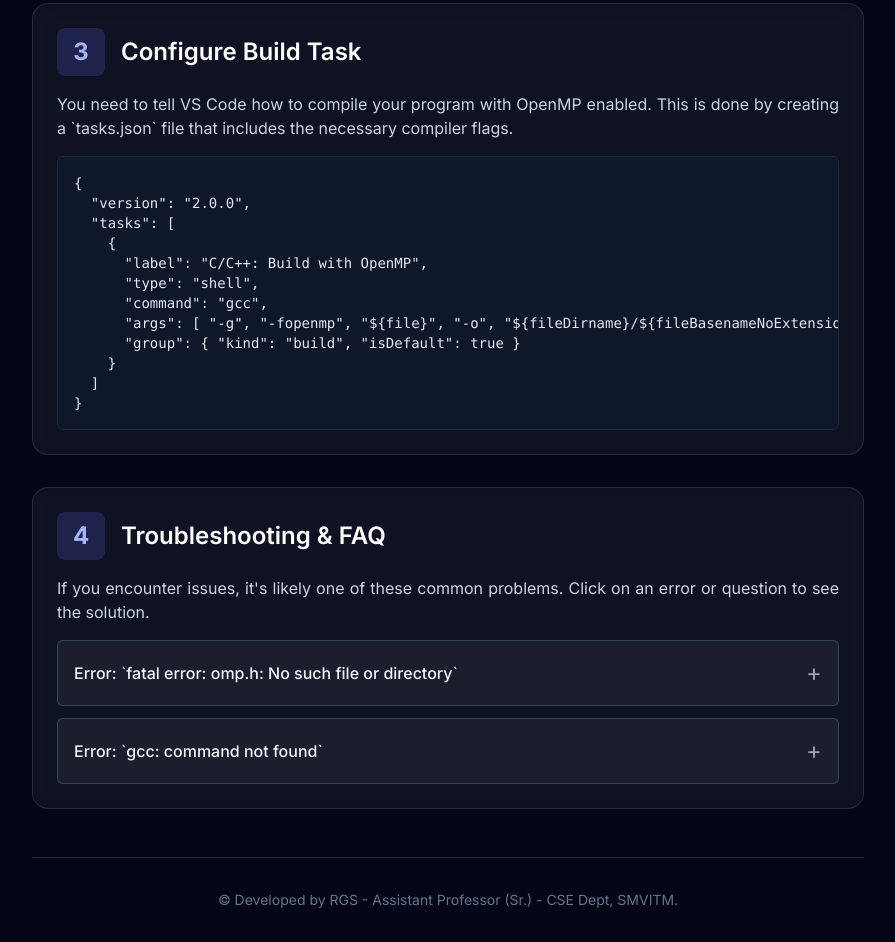
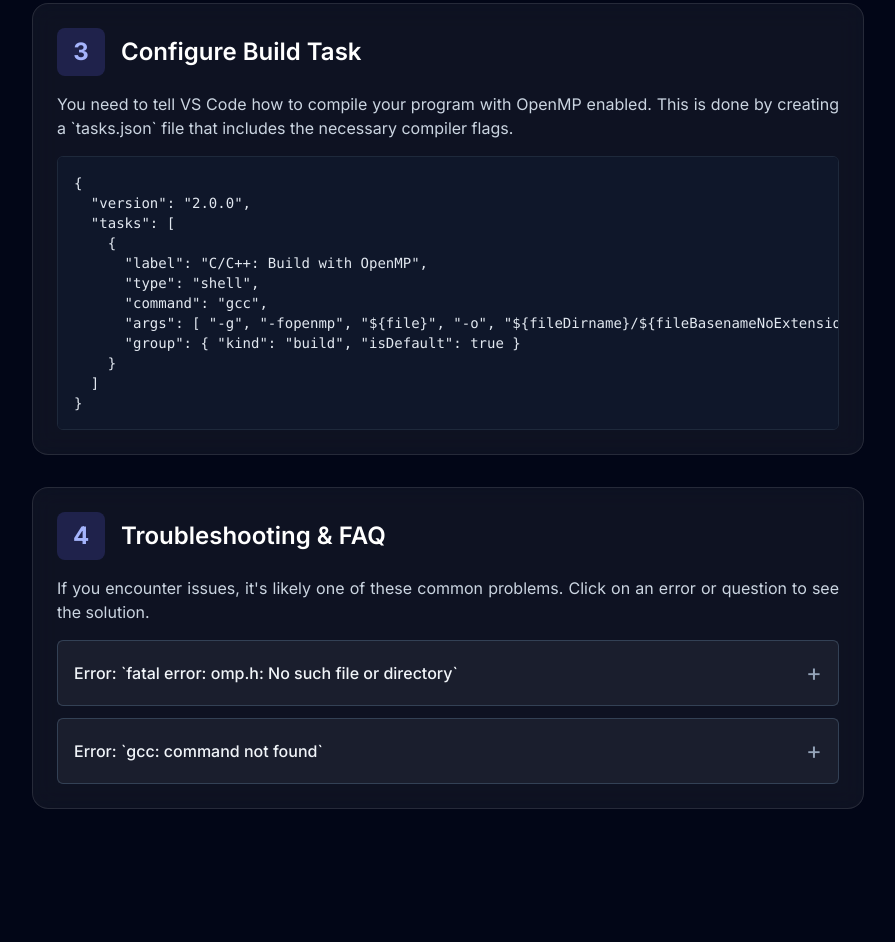
Before and after one commit to RGS06/BCS702---Parallel-Computing, a plain HTML site: page Setup.html in a window 1280 px wide. Shown: the part 1680-2622 px from the top of the page, without its empty margins (192-1087 px from the left). After the commit the page ends 2521 px from the top, so only its background shows below. Drawn offline with nearby package versions, Linux system fonts and the light colour scheme.

Commit message:
Update Setup.html

```diff
--- a/Setup.html
+++ b/Setup.html
@@ -184,11 +184,6 @@
                 </div>
             </section>
         </main>
-
-        <footer class="text-center mt-12 pt-8 border-t border-slate-800">
-            <p class="text-sm text-slate-500">&copy; Developed by RGS - Assistant Professor (Sr.) - CSE Dept, SMVITM.</p>
-        </footer>
-
     </div>
 
     <script>
```
